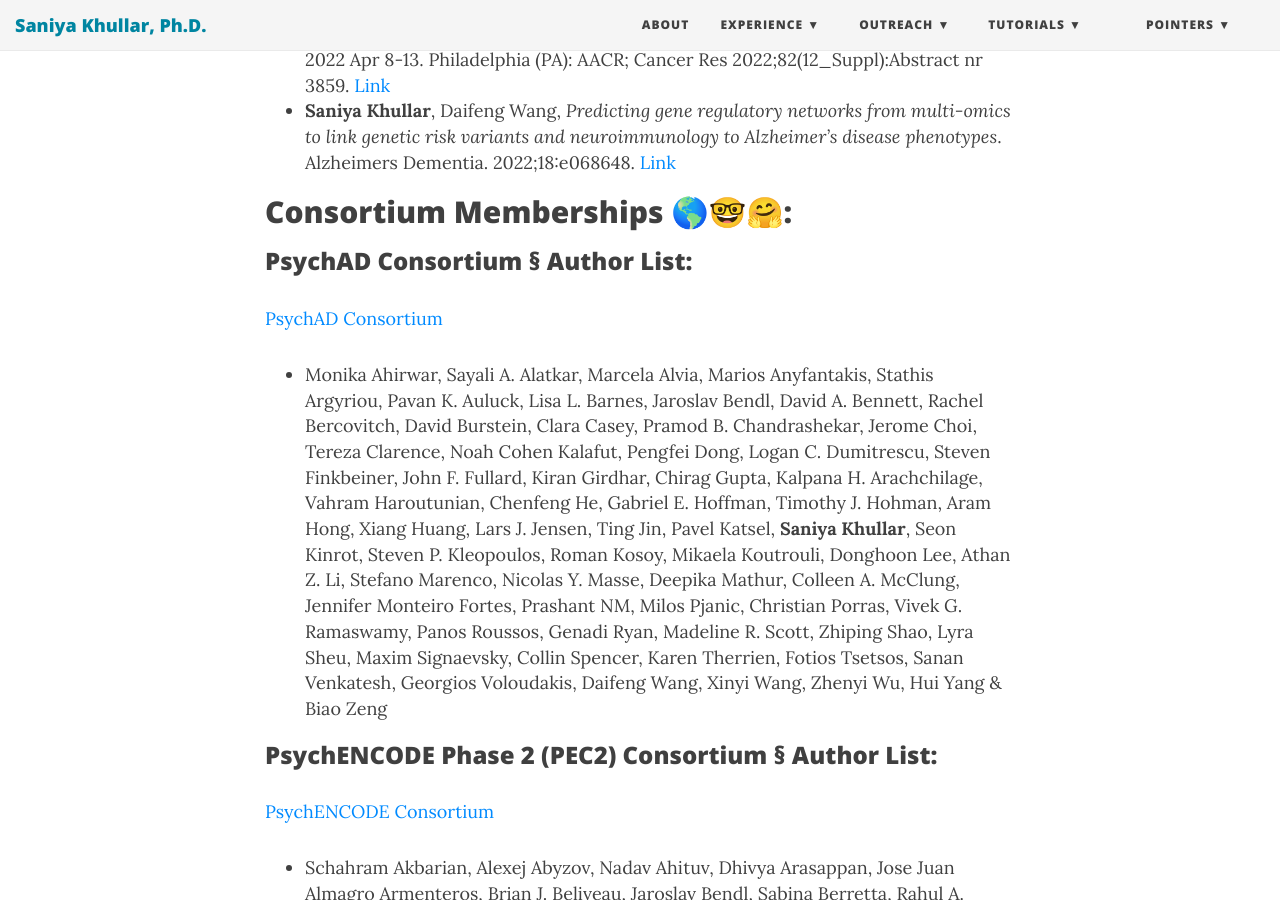
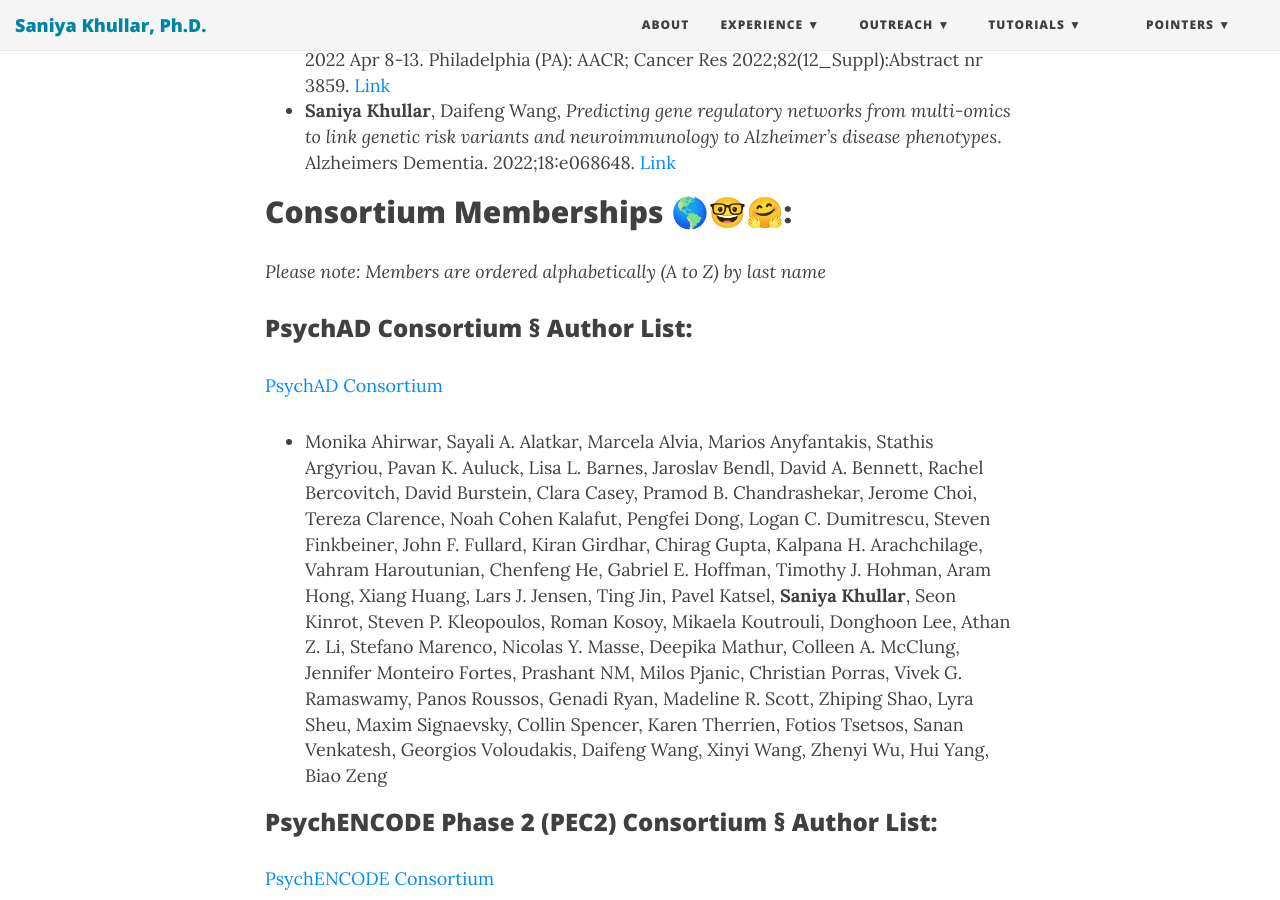
Before and after one commit to SaniyaKhullar/saniyakhullar.github.io, a Jekyll site: the page built from publications.md, in a window 1280 px wide and 900 px high, scrolled down 4348 px. Built offline with Jekyll 4.4.1, drawn with Linux system fonts in a browser that asks for light colours; nearby versions of some CDN libraries.

Commit message:
differentiating consortium papers

```diff
--- a/publications.md
+++ b/publications.md
@@ -62,9 +62,10 @@ Please note my publications 🤓📚🧬 are as follows 📖 :
 
 
 ## Consortium Memberships 🌎🤓🤗:
+*Please note: Members are ordered alphabetically (A to Z) by last name*
 ### PsychAD Consortium § Author List:
 [PsychAD Consortium](https://psych-ad.org/people/)
-- Monika Ahirwar, Sayali A. Alatkar, Marcela Alvia, Marios Anyfantakis, Stathis Argyriou, Pavan K. Auluck, Lisa L. Barnes, Jaroslav Bendl, David A. Bennett, Rachel Bercovitch, David Burstein, Clara Casey, Pramod B. Chandrashekar, Jerome Choi, Tereza Clarence, Noah Cohen Kalafut, Pengfei Dong, Logan C. Dumitrescu, Steven Finkbeiner, John F. Fullard, Kiran Girdhar, Chirag Gupta, Kalpana H. Arachchilage, Vahram Haroutunian, Chenfeng He, Gabriel E. Hoffman, Timothy J. Hohman, Aram Hong, Xiang Huang, Lars J. Jensen, Ting Jin, Pavel Katsel, **Saniya Khullar**, Seon Kinrot, Steven P. Kleopoulos, Roman Kosoy, Mikaela Koutrouli, Donghoon Lee, Athan Z. Li, Stefano Marenco, Nicolas Y. Masse, Deepika Mathur, Colleen A. McClung, Jennifer Monteiro Fortes, Prashant NM, Milos Pjanic, Christian Porras, Vivek G. Ramaswamy, Panos Roussos, Genadi Ryan, Madeline R. Scott, Zhiping Shao, Lyra Sheu, Maxim Signaevsky, Collin Spencer, Karen Therrien, Fotios Tsetsos, Sanan Venkatesh, Georgios Voloudakis, Daifeng Wang, Xinyi Wang, Zhenyi Wu, Hui Yang & Biao Zeng
+- Monika Ahirwar, Sayali A. Alatkar, Marcela Alvia, Marios Anyfantakis, Stathis Argyriou, Pavan K. Auluck, Lisa L. Barnes, Jaroslav Bendl, David A. Bennett, Rachel Bercovitch, David Burstein, Clara Casey, Pramod B. Chandrashekar, Jerome Choi, Tereza Clarence, Noah Cohen Kalafut, Pengfei Dong, Logan C. Dumitrescu, Steven Finkbeiner, John F. Fullard, Kiran Girdhar, Chirag Gupta, Kalpana H. Arachchilage, Vahram Haroutunian, Chenfeng He, Gabriel E. Hoffman, Timothy J. Hohman, Aram Hong, Xiang Huang, Lars J. Jensen, Ting Jin, Pavel Katsel, **Saniya Khullar**, Seon Kinrot, Steven P. Kleopoulos, Roman Kosoy, Mikaela Koutrouli, Donghoon Lee, Athan Z. Li, Stefano Marenco, Nicolas Y. Masse, Deepika Mathur, Colleen A. McClung, Jennifer Monteiro Fortes, Prashant NM, Milos Pjanic, Christian Porras, Vivek G. Ramaswamy, Panos Roussos, Genadi Ryan, Madeline R. Scott, Zhiping Shao, Lyra Sheu, Maxim Signaevsky, Collin Spencer, Karen Therrien, Fotios Tsetsos, Sanan Venkatesh, Georgios Voloudakis, Daifeng Wang, Xinyi Wang, Zhenyi Wu, Hui Yang, Biao Zeng
 
 ### PsychENCODE Phase 2 (PEC2) Consortium § Author List:
 [PsychENCODE Consortium](https://www.psychencode.org/people)
```
